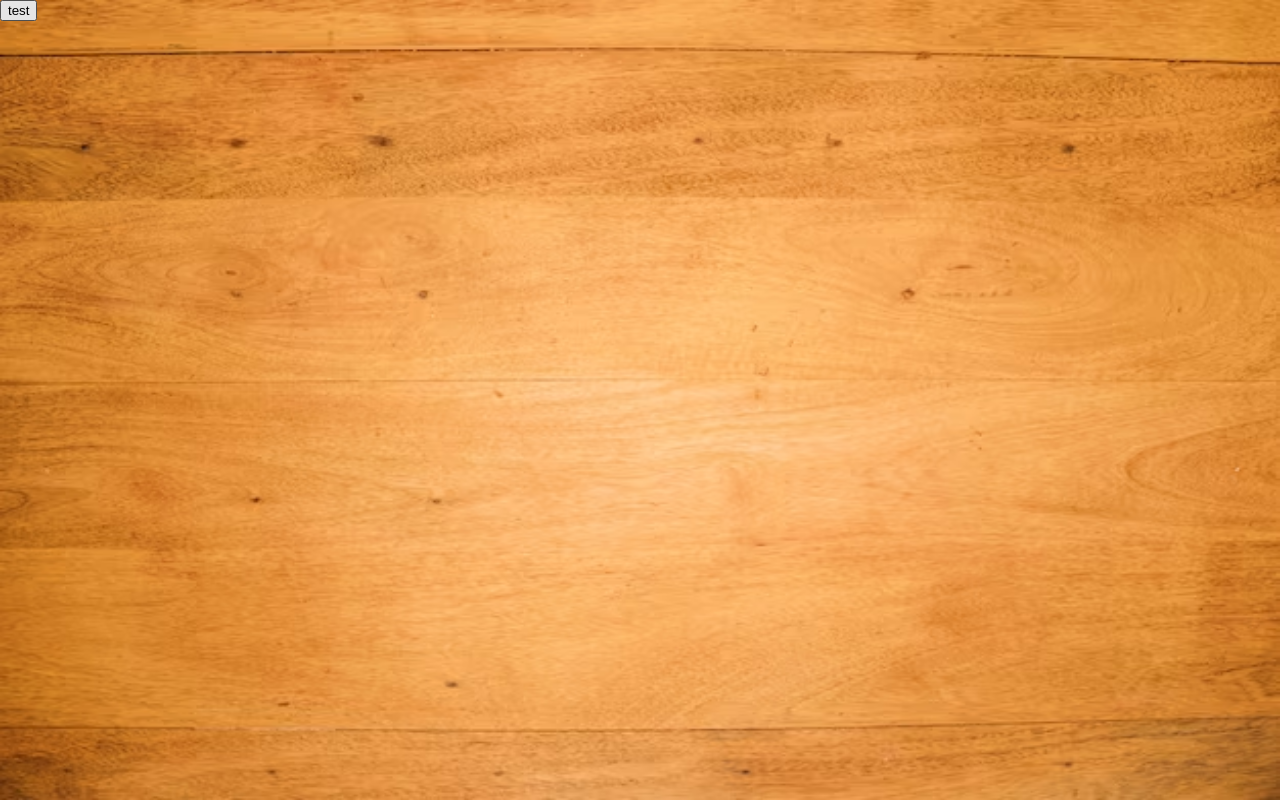
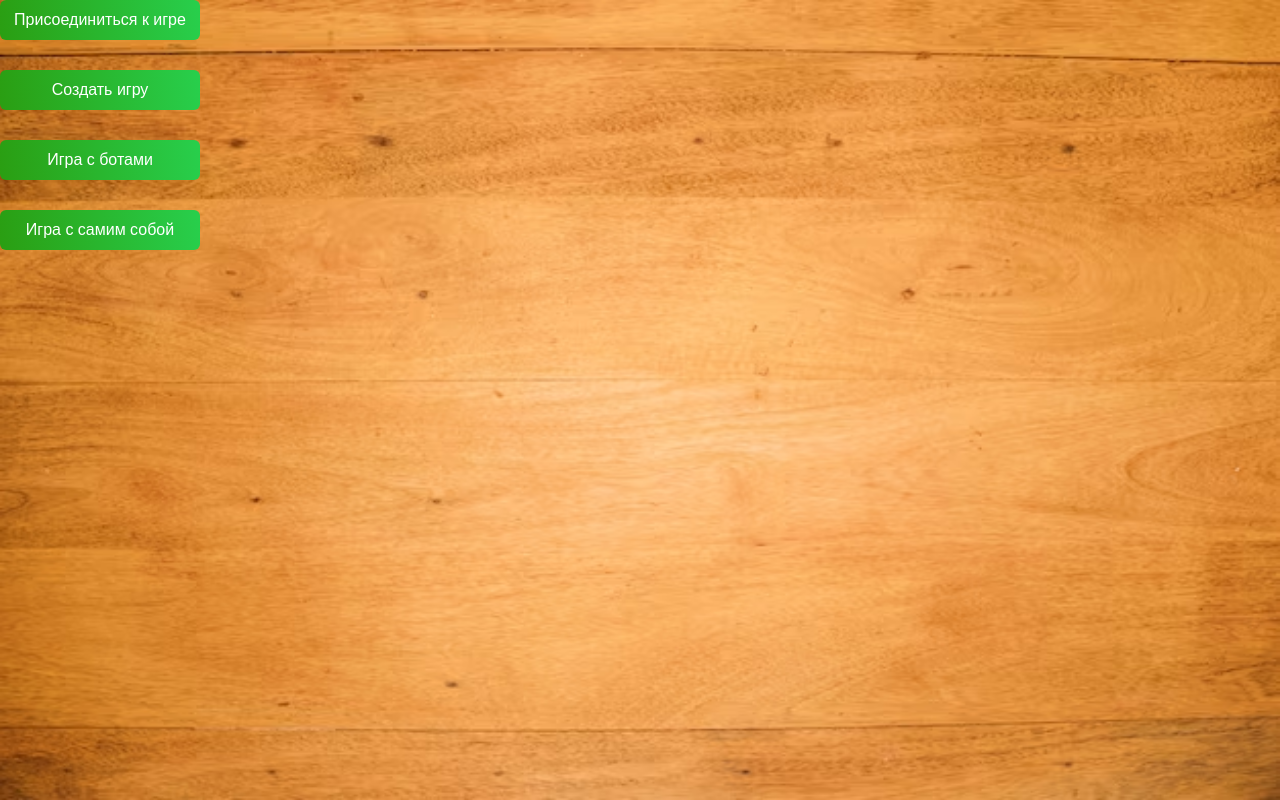
Before and after one commit to par1tet/durak, a React (Vite) app in the folder durak-front/: page / in a window 1280 px wide. Built offline with nearby package versions, Linux system fonts and the light colour scheme.

Commit message:
add style for Buttons

```diff
--- a/durak-front/src/components/Buttons.module.css
+++ b/durak-front/src/components/Buttons.module.css
@@ -1,3 +1,5 @@
 .buttons {
-
+    display: flex;
+    flex-direction: column;
+    gap: 30px;
 }
--- a/durak-front/src/components/Buttons.tsx
+++ b/durak-front/src/components/Buttons.tsx
@@ -4,14 +4,14 @@ import { ButtonPlay } from './UI/button/ButtonPlay/ButtonPlay.tsx'
 type ButtonsProps = {
     buttons: {
         title: string,
-        onClick: (e: React.MouseEvent<HTMLButtonElement>) => void
+        onClick: (e: React.MouseEvent<HTMLButtonElement>) => undefined | void
     }[]
 }
 
 export const Buttons = ({buttons}: ButtonsProps) => {
     return (<div className={cl.buttons}>
-        {buttons.map((button) =>
-            <ButtonPlay onClick={button.onClick}>
+        {buttons.map((button, id) =>
+            <ButtonPlay onClick={button.onClick} key={`${button.title}:${id}`}>
                 {button.title}
             </ButtonPlay>
         )}
--- a/durak-front/src/components/UI/button/ButtonPlay/ButtonPlay.module.css
+++ b/durak-front/src/components/UI/button/ButtonPlay/ButtonPlay.module.css
@@ -0,0 +1,18 @@
+.button {
+    width: 200px;
+    height: 40px;
+
+    border: 0px;
+    border-radius: 6px;
+
+    background: linear-gradient(83deg, rgb(42, 158, 18) 0%, rgba(40,207,76,1) 100%);
+
+    font-size: 1rem;
+    color: white;
+
+    cursor: pointer;
+}
+
+.button:focus {
+    outline: 0px;
+}
--- a/durak-front/src/components/UI/button/ButtonPlay/ButtonPlay.tsx
+++ b/durak-front/src/components/UI/button/ButtonPlay/ButtonPlay.tsx
@@ -2,11 +2,11 @@ import cl from './ButtonPlay.module.css'
 
 type ButtonProps = {
     children: any,
-    onClick: (e: React.MouseEvent<HTMLButtonElement>) => void
+    onClick: (e: React.MouseEvent<HTMLButtonElement>) => undefined | void
 }
 
 export const ButtonPlay = ({children, onClick}: ButtonProps) => {
-    return (<button onClick={onClick}>
+    return (<button onClick={onClick} className={cl.button}>
         {children}
     </button>)
 }
--- a/durak-front/src/pages/MainPage.tsx
+++ b/durak-front/src/pages/MainPage.tsx
@@ -1,14 +1,30 @@
 import cl from './MainPage.module.css'
 import { Buttons } from '../components/Buttons.tsx'
+import { useNavigate } from 'react-router-dom'
 
 export const MainPage = ({}) => {
+    const navigate = useNavigate()
     return (
         <main className={cl.mainpage}>
             <Buttons buttons={[
                 {
-                    title:'test',
-                    onClick: (e) => {console.log(e.target)}
-                }
+                    title:'Присоединиться к игре',
+                    onClick: (e) => console.log('еще нет')
+                },
+                {
+                    title:'Создать игру',
+                    onClick: (e) => console.log('еще нет')
+                },
+                {
+                    title:'Игра с ботами',
+                    onClick: (e) => console.log('еще нет')
+                },
+                {
+                    title:'Игра с самим собой',
+                    onClick: (e) => {
+                        navigate('/gamewithu')
+                    }
+                },
             ]}
             ></Buttons>
         </main>
```
